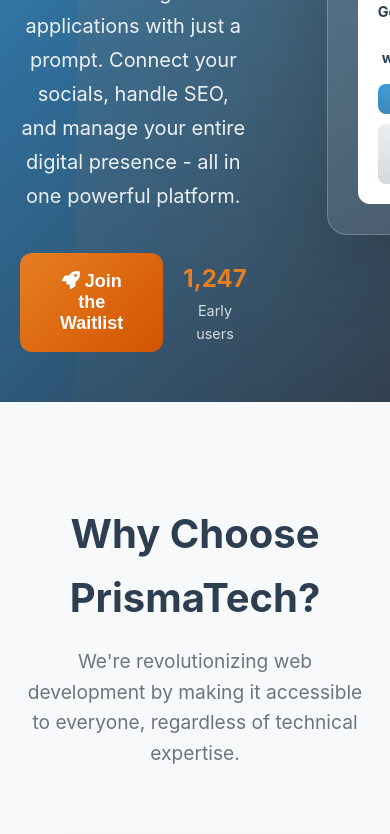
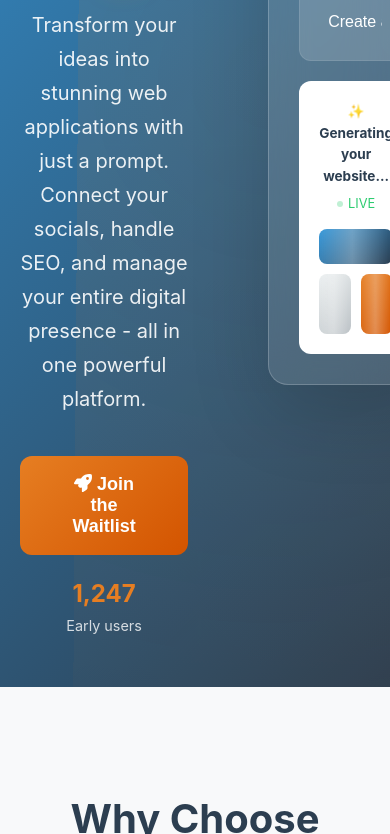
Before and after one commit to Sam-wyre/Prismatech, a website: page index.html in a window 390 px wide. Shown: the part 519-1353 px from the top of the page. Drawn offline with nearby package versions, Linux system fonts and the light colour scheme.

Commit message:
Fix platform preview mobile responsiveness and prevent cutoff
- Improved hero-content mobile layout with better spacing and alignment
- Enhanced platform preview mobile styles to prevent cutoff issues
- Added proper width and box-sizing constraints for all preview elements
- Improved result header layout to stack vertically on mobile
- Enhanced CTA button mobile layout with full width and proper sizing
- Added comprehensive mobile styles for very small screens (480px)
- Ensured platform preview flows properly below hero content on mobile
- Fixed overflow and positioning issues that caused cutoff

```diff
--- a/styles.css
+++ b/styles.css
@@ -275,9 +275,10 @@
             /* Additional mobile styles */
             .hero-content {
                 grid-template-columns: 1fr;
-                gap: 30px;
+                gap: 40px;
                 text-align: center;
                 padding: 20px 0;
+                align-items: stretch;
             }
 
             .hero-text h1 {
@@ -288,6 +289,20 @@
             .hero-text p {
                 font-size: 1.1rem;
                 margin-bottom: 30px;
+                line-height: 1.6;
+            }
+
+            .hero-cta {
+                flex-direction: column;
+                gap: 20px;
+                align-items: center;
+            }
+
+            .cta-button {
+                width: 100%;
+                max-width: 280px;
+                padding: 16px 24px;
+                font-size: 16px;
             }
 
             .waitlist-form {
@@ -301,10 +316,12 @@
             /* Platform Preview Mobile Styles */
             .platform-preview {
                 padding: 15px;
-                margin: 20px 0;
+                margin: 0;
                 width: 100%;
                 max-width: 100%;
                 box-sizing: border-box;
+                overflow: visible;
+                position: relative;
             }
 
             .preview-header {
@@ -312,47 +329,64 @@
                 gap: 8px;
                 text-align: center;
                 margin-bottom: 15px;
+                padding-bottom: 10px;
             }
 
             .preview-url {
                 font-size: 0.75rem;
                 word-break: break-all;
+                line-height: 1.2;
             }
 
             .ai-prompt-demo {
                 padding: 12px;
                 margin-bottom: 15px;
+                width: 100%;
+                box-sizing: border-box;
             }
 
             .prompt-input {
                 font-size: 13px;
                 padding: 8px;
+                width: 100%;
+                box-sizing: border-box;
             }
 
             .preview-result {
                 padding: 12px;
+                width: 100%;
+                box-sizing: border-box;
             }
 
             .result-header {
                 margin-bottom: 10px;
+                flex-direction: column;
+                gap: 8px;
+                text-align: center;
             }
 
             .result-title {
                 font-size: 0.9rem;
             }
 
+            .live-indicator {
+                font-size: 0.8rem;
+            }
+
             .preview-content {
                 grid-template-columns: 1fr;
-                gap: 6px;
+                gap: 8px;
+                width: 100%;
             }
 
             .preview-block {
-                height: 40px;
+                height: 45px;
+                width: 100%;
             }
 
             .preview-block.header {
                 grid-column: 1;
-                height: 35px;
+                height: 40px;
             }
         }
 
@@ -368,7 +402,7 @@
 
             .platform-preview {
                 padding: 10px;
-                margin: 15px 0;
+                margin: 0;
             }
 
             .preview-url {
@@ -380,11 +414,24 @@
             }
 
             .preview-block {
+                height: 40px;
+            }
+
+            .preview-block.header {
                 height: 35px;
             }
 
-            .preview-block.header {
-                height: 30px;
+            .result-header {
+                flex-direction: column;
+                gap: 6px;
+            }
+
+            .result-title {
+                font-size: 0.85rem;
+            }
+
+            .live-indicator {
+                font-size: 0.75rem;
             }
 
             .container {
```
